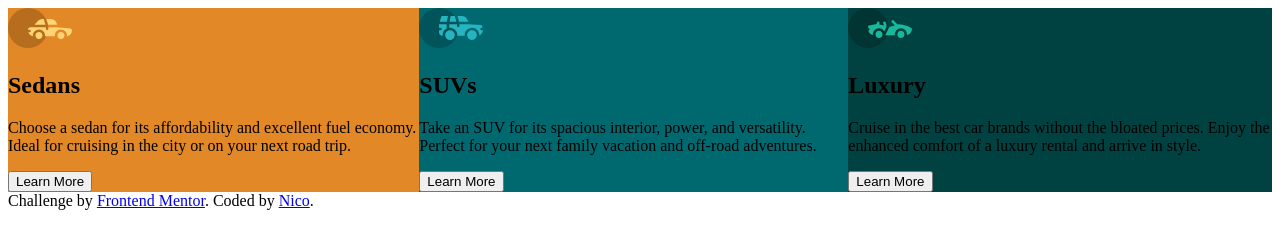
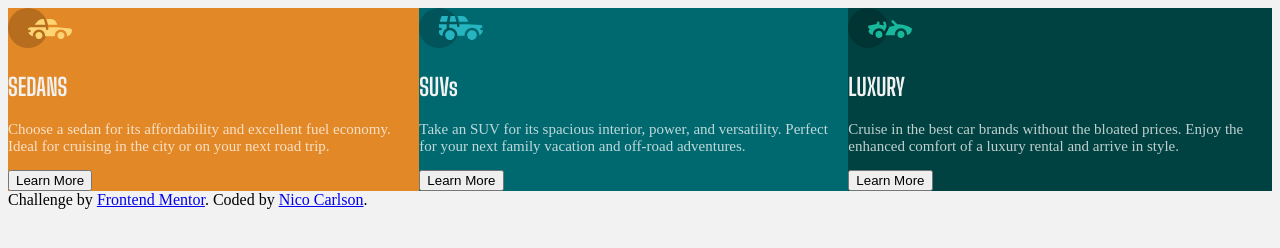
Before and after one commit to ncarlson55/FEM-newbie-3columnPreviewCard-vanilla, a plain HTML site: page index.html in a window 1280 px wide. Drawn offline with Linux system fonts and the light colour scheme.

Commit message:
Fonts and Font Color

```diff
--- a/index.html
+++ b/index.html
@@ -19,7 +19,7 @@
         <img src="images/icon-sedans.svg" alt="Sedan Icon">
       </div>
       <div class="car-info">
-        <h2>Sedans</h2>
+        <h1>SEDANS</h1>
         <p>Choose a sedan for its affordability and excellent fuel economy. Ideal for cruising in the city or on your next road trip.</p>
       </div>
       <div class="car-btn">
@@ -32,7 +32,7 @@
         <img src="images/icon-suvs.svg" alt="SUV Icon">
       </div>
       <div class="car-info">
-        <h2>SUVs</h2>
+        <h1>SUVs</h1>
         <p>Take an SUV for its spacious interior, power, and versatility. Perfect for your next family vacation and off-road adventures.</p>
       </div>
       <div class="car-btn">
@@ -45,7 +45,7 @@
         <img src="images/icon-luxury.svg" alt="Luxury Icon">
       </div>
       <div class="car-info">
-        <h2>Luxury</h2>
+        <h1>LUXURY</h1>
         <p>Cruise in the best car brands without the bloated prices. Enjoy the enhanced comfort of a luxury rental and arrive in style.</p>
       </div>
       <div class="car-btn">
@@ -57,7 +57,7 @@
 
   <div class="attribution">
     Challenge by <a href="https://www.frontendmentor.io?ref=challenge" target="_blank">Frontend Mentor</a>.
-    Coded by <a href="#">Nico</a>.
+    Coded by <a href="#">Nico Carlson</a>.
   </div>
 </body>
 </html>
--- a/styles.css
+++ b/styles.css
@@ -1,5 +1,8 @@
+@import url('https://fonts.googleapis.com/css2?family=Big+Shoulders+Display:wght@700&family=Lexend+Deca&display=swap');
+
 body {
     max-width: 1440px;
+    background-color: hsl(0, 0%, 95%);
 }
 
 .cars {
@@ -18,3 +21,14 @@ body {
 .luxury-card {
     background-color: hsl(179, 100%, 13%);
 }
+
+h1 {
+    font-family: 'Big Shoulders Display';
+    color: hsl(0, 0%, 95%)
+}
+
+p {
+    font: 'Lexend Deca';
+    font-size: 15px;
+    color: hsla(0, 0%, 100%, 0.75)
+}
```
